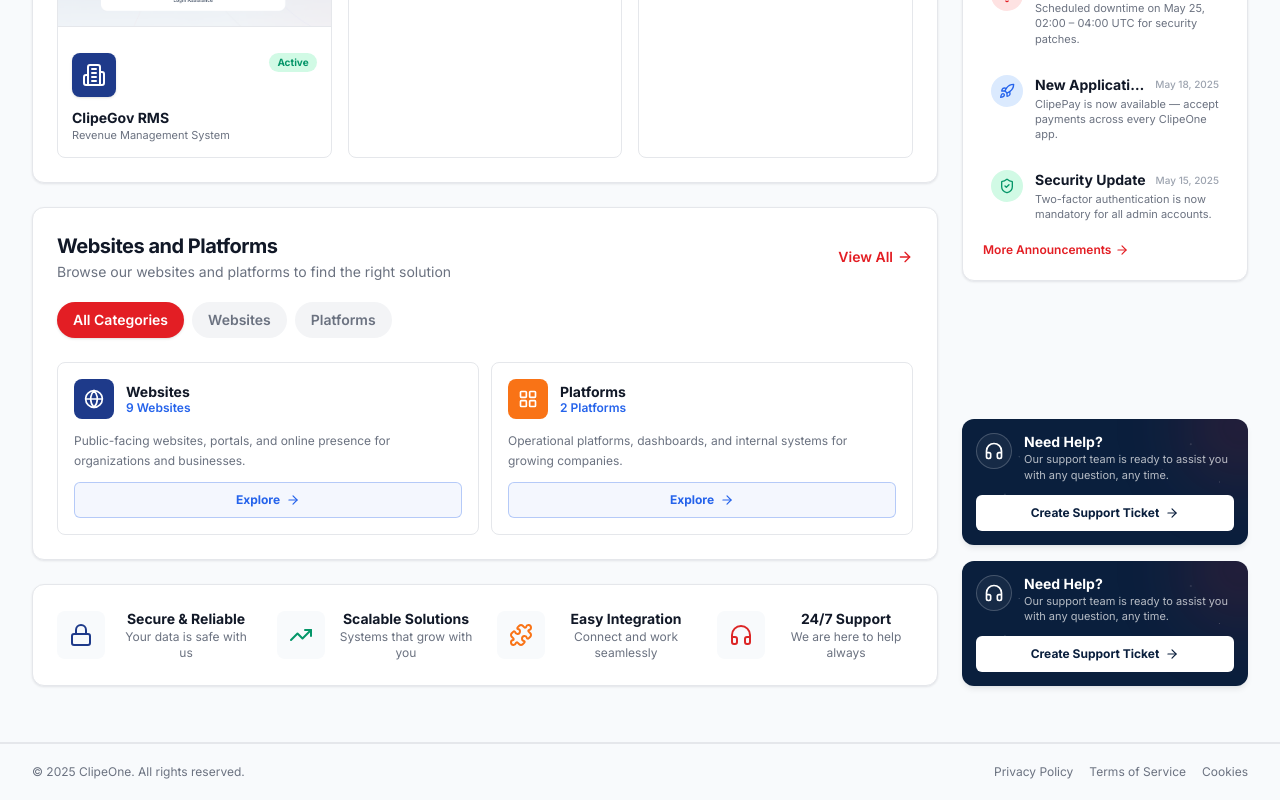
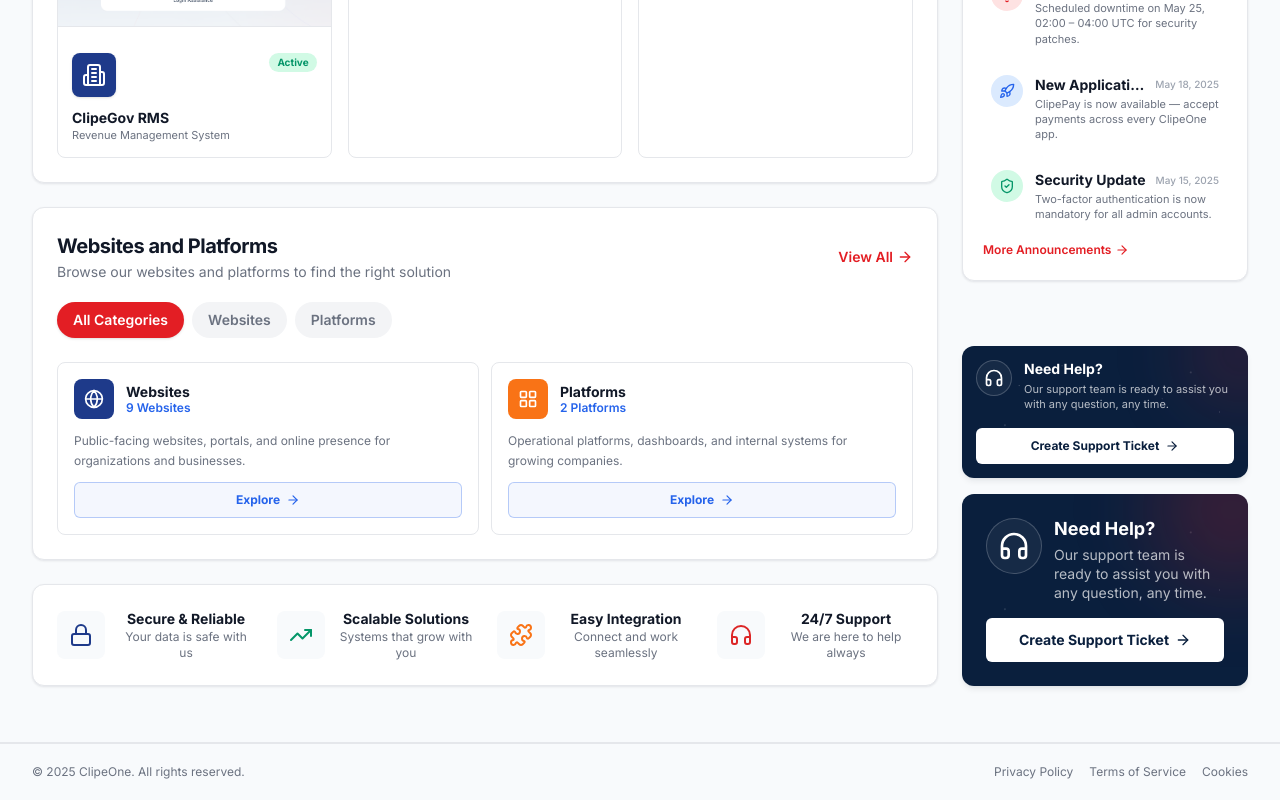
Before and after one commit to lilromeo2290/clipeone_platform, a Next.js app: page / in a window 1280 px wide. Shown: the part 875-1675 px from the top of the page. Built offline with nearby package versions, Linux system fonts and the light colour scheme.

Commit message:
auto: 2026-09-03 23:44:53 — M  src/components/clipeone/sidebar.tsx|

```diff
--- a/src/components/clipeone/sidebar.tsx
+++ b/src/components/clipeone/sidebar.tsx
@@ -111,34 +111,58 @@
       {/* Need Help cards — pinned to bottom of sidebar so they sit below the TrustBar level */}
       <div className="mt-auto flex flex-col gap-4">
         <NeedHelpCard />
-        <NeedHelpCard />
+        <NeedHelpCard tall />
       </div>
     </aside>
   );
 }
 
-function NeedHelpCard() {
+function NeedHelpCard({ tall = false }: { tall?: boolean }) {
   return (
-    <div className="relative overflow-hidden rounded-xl bg-[#0a1f3d] p-3.5 text-white shadow-soft-lg">
+    <div
+      className={`relative overflow-hidden rounded-xl bg-[#0a1f3d] text-white shadow-soft-lg ${
+        tall ? "p-6" : "p-3.5"
+      }`}
+    >
       <div className="absolute inset-0 hero-stars opacity-50" />
-      <div className="absolute -top-10 -right-10 h-24 w-24 rounded-full bg-[#e31e24]/20 blur-2xl" />
+      <div
+        className={`absolute rounded-full bg-[#e31e24]/20 blur-2xl ${
+          tall ? "-top-16 -right-16 h-40 w-40" : "-top-10 -right-10 h-24 w-24"
+        }`}
+      />
       <div className="relative flex items-start gap-3">
-        <span className="flex h-9 w-9 shrink-0 items-center justify-center rounded-full border border-white/20 bg-white/5">
-          <Headphones className="h-5 w-5 text-white" />
+        <span
+          className={`flex shrink-0 items-center justify-center rounded-full border border-white/20 bg-white/5 ${
+            tall ? "h-14 w-14" : "h-9 w-9"
+          }`}
+        >
+          <Headphones className={tall ? "h-8 w-8 text-white" : "h-5 w-5 text-white"} />
         </span>
-        <div className="flex min-w-0 flex-col gap-0.5">
-          <p className="text-sm font-bold leading-tight">Need Help?</p>
-          <p className="text-[11px] leading-snug text-white/70">
+        <div className="flex min-w-0 flex-col gap-1">
+          <p
+            className={`font-bold leading-tight ${
+              tall ? "text-lg" : "text-sm"
+            }`}
+          >
+            Need Help?
+          </p>
+          <p
+            className={`leading-snug text-white/70 ${
+              tall ? "text-sm" : "text-[11px]"
+            }`}
+          >
             Our support team is ready to assist you with any question, any time.
           </p>
         </div>
       </div>
       <button
         type="button"
-        className="relative mt-3 inline-flex min-h-9 w-full items-center justify-center gap-1.5 rounded-md bg-white px-3 text-xs font-bold text-[#0a1f3d] transition-colors hover:bg-[#f3f4f6]"
+        className={`relative mt-4 inline-flex w-full items-center justify-center gap-1.5 rounded-md bg-white font-bold text-[#0a1f3d] transition-colors hover:bg-[#f3f4f6] ${
+          tall ? "min-h-11 px-4 text-sm" : "min-h-9 px-3 text-xs"
+        }`}
       >
         Create Support Ticket
-        <ArrowRight className="h-3.5 w-3.5" />
+        <ArrowRight className={tall ? "h-4 w-4" : "h-3.5 w-3.5"} />
       </button>
     </div>
   );
```
